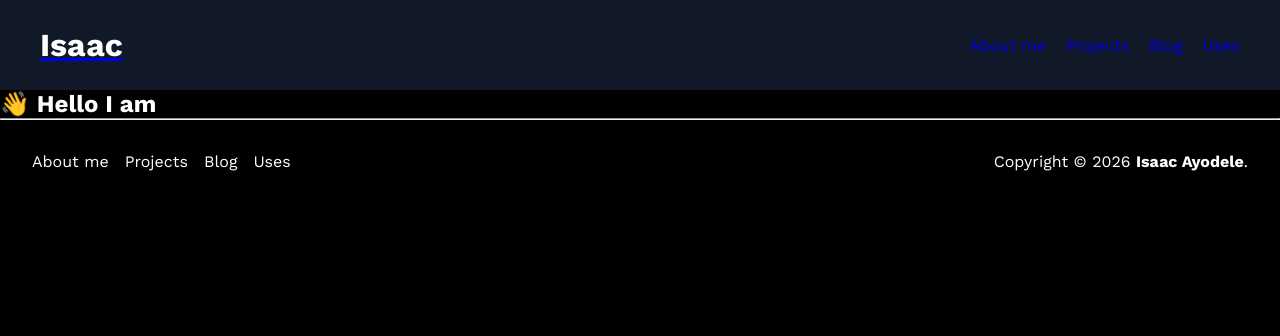
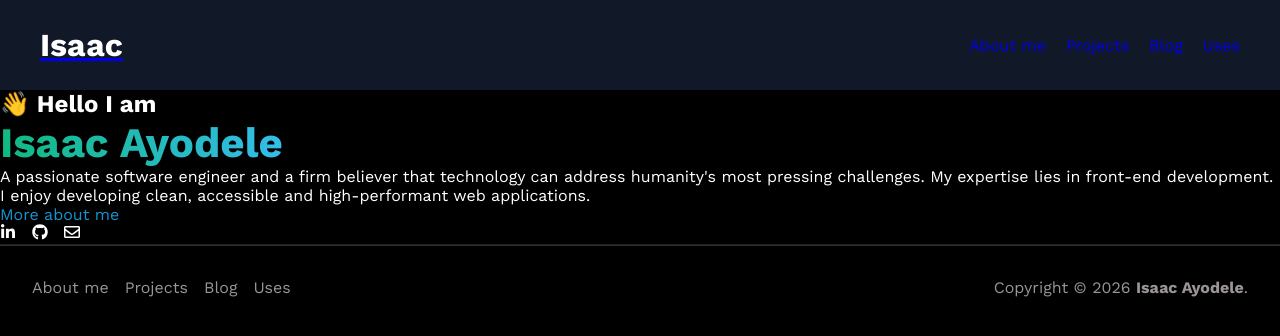
Before and after one commit to mosidrum/Isaac-portfolio, a Next.js app: page / in a window 1280 px wide. Shown: the top 336 px of the page. Built offline with nearby package versions, Linux system fonts and the light colour scheme.

Commit message:
add hero section

```diff
--- a/package.json
+++ b/package.json
@@ -28,7 +28,8 @@
     "eslint-plugin-unicorn": "^56.0.0",
     "next": "15.0.2",
     "react": "19.0.0-rc-02c0e824-20241028",
-    "react-dom": "19.0.0-rc-02c0e824-20241028"
+    "react-dom": "19.0.0-rc-02c0e824-20241028",
+    "react-icons": "^5.3.0"
   },
   "devDependencies": {
     "@eslint/js": "^9.13.0",
--- a/src/app/globals.css
+++ b/src/app/globals.css
@@ -1,5 +1,6 @@
 @import url('https://fonts.googleapis.com/css2?family=Work+Sans:ital,wght@0,100..900;1,100..900&display=swap');
-@import './utilities.css';
+@import url('./utilities.css');
+
 * {
     margin: 0;
     padding: 0;
@@ -8,19 +9,21 @@
 
 /* Light Mode (Default) */
 :root {
-    --background-color: #000000;
+    --background-color: #000;
     --nav-bar-color: #111827;
-    --text-color: #ffffff;
-    --text-secondary: #9a9494;
+    --text-color: #fff;
+    --text-secondary: #1296d3;
+    --text-tetiary: #9a9494;
     --line-opacity: 0.2;
 }
 
 /* Dark Mode */
 .dark-theme {
-    --background-color: #000000;
+    --background-color: #000;
     --nav-bar-color: #111827;
-    --text-color: #ffffff;
-    --text-secondary: #9a9494;
+    --text-color: #fff;
+    --text-secondary: #1296d3;
+    --text-tetiary: #9a9494;
     --line-opacity: 0.2;
 }
 
--- a/src/app/utilities.css
+++ b/src/app/utilities.css
@@ -122,8 +122,9 @@
 /* Text color (assuming CSS variables) */
 .text-primary { color: var(--text-color); }
 .text-secondary { color: var(--text-secondary); }
-.text-white { color: #ffffff; }
-.text-black { color: #000000; }
+.text-tetiary { color: var(--text-tetiary); }
+.text-white { color: #fff; }
+.text-black { color: #000; }
 
 /* Text decoration */
 .text-underline { text-decoration: underline; }
--- a/src/components/Hero/Hero.tsx
+++ b/src/components/Hero/Hero.tsx
@@ -1,5 +1,37 @@
+import Link from 'next/link';
+import { RiLinkedinFill } from 'react-icons/ri';
+import { FaGithub, FaLinkedinIn, FaRegEnvelope } from 'react-icons/fa';
+import styles from './hero.module.css'
+import Image from 'next/image';
+
+export const iconItems = [
+  {
+    name: 'linkedin',
+    icon: <FaLinkedinIn />,
+  },
+  {
+    name: 'github',
+    icon: <FaGithub />
+  },
+  {
+    name: 'message',
+    icon: <FaRegEnvelope />
+
+  }
+]
+
 export const Hero = () => (
   <div>
     <h2>👋 Hello I am</h2>
+    <div className={styles.title}>Isaac Ayodele</div>
+    <p>A passionate software engineer and a firm believer that technology can address humanity&apos;s most pressing challenges. My expertise lies in front-end development. I enjoy developing clean, accessible and high-performant web applications.</p>
+    <Link className="text-no-underline" href='/'>
+      <p className="text-secondary">More about me</p>
+    </Link>
+    <div className="d-flex gap-2">
+      {iconItems.map((item, index) => (
+        <div key={index}>{item.icon}</div>
+      ))}
+    </div>
   </div>
 );
--- /dev/null
+++ b/src/components/Hero/hero.module.css
@@ -0,0 +1,8 @@
+.title {
+    font-size: 42px;
+    font-weight: 700;
+    color: #ffbeba;
+    background-image: linear-gradient(to right, #10b981, #38bdf8, #0ea5e9, #fbbf24, #d946ef);
+    background-clip: text;
+    -webkit-text-fill-color: transparent;
+}
--- a/src/components/footer/Footer.tsx
+++ b/src/components/footer/Footer.tsx
@@ -1,9 +1,9 @@
 import { navItems } from '../../utils';
-import './footer.module.css';
+import styles from './footer.module.css';
 
 export const Footer = () => (
-  <div className="footer">
-    <hr className="line" />
+  <div className={styles.footer}>
+    <hr className={styles.line} />
     <div className="flex-center-between pv-4 ph-4">
       <div className="d-flex gap-2">
         {navItems.map((item, index) => (
--- a/src/components/footer/footer.module.css
+++ b/src/components/footer/footer.module.css
@@ -1,8 +1,8 @@
 .footer {
-    color: var(--text-secondary);
+    color: var(--text-tetiary);
 }
 
 .line {
     opacity: var(--line-opacity);
-    color: var(--text-secondary);
+    color: var(--text-tetiary);
 }
```
Also changed, not shown: 1 other file (tests, documents, lock files or other folders).
